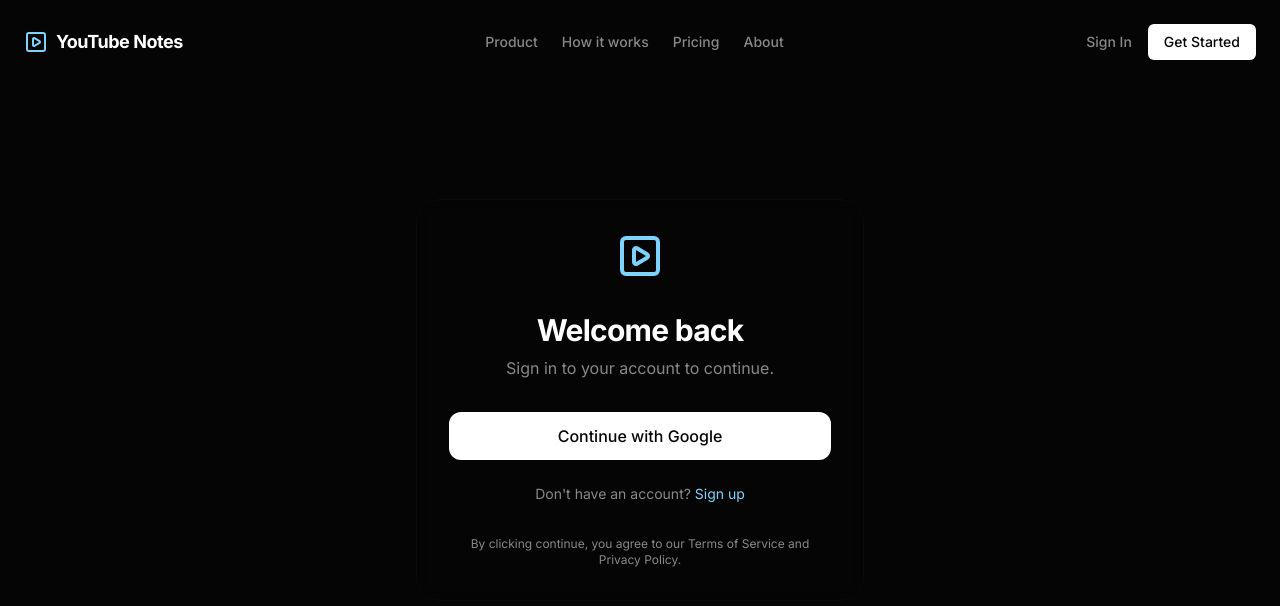
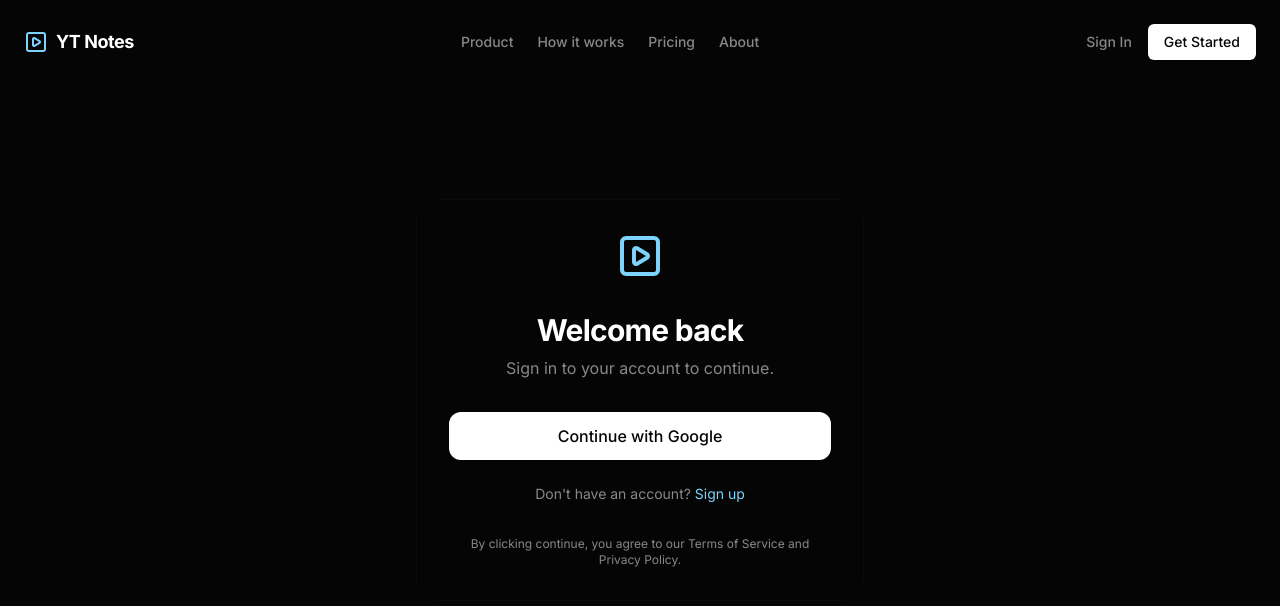
Before and after one commit to Ayan-Ansari-18/Youtube-Notes-App, a Next.js app: page /login in a window 1280 px wide. Shown: the top 606 px of the page. Built offline with nearby package versions, Linux system fonts and the light colour scheme; no server answers.

Commit message:
fix: Update UI branding to 'YT Notes' and add OAuth data disclaimer for Google Verification

```diff
--- a/components/layout/Footer.tsx
+++ b/components/layout/Footer.tsx
@@ -8,7 +8,7 @@
         <div className="flex flex-col md:flex-row justify-between items-start md:items-center gap-8">
           <div className="flex items-center gap-2">
             <PlaySquare className="h-5 w-5 text-accent" />
-            <span className="font-bold text-lg tracking-tight">YouTube Notes</span>
+            <span className="font-bold text-lg tracking-tight">YT Notes</span>
           </div>
 
           <div className="flex gap-8 text-sm text-muted">
@@ -20,8 +20,12 @@
           </div>
         </div>
 
-        <div className="mt-12 flex flex-col md:flex-row items-center justify-between gap-4 text-xs text-muted border-t border-border pt-8">
-          <p>© {new Date().getFullYear()} YouTube Notes. All rights reserved.</p>
+        <div className="mt-8 text-xs text-muted/70 text-left md:text-center max-w-3xl mx-auto border-t border-white/5 pt-8">
+          <strong>Data Privacy & Google Sign-In:</strong> YT Notes uses Google Sign-In to securely create your account and save your generated notes. We only request access to your basic profile information (Name and Email) to identify you and provide our core functionality. We do not have access to your Google Drive, YouTube history, or any other sensitive data.
+        </div>
+
+        <div className="mt-8 flex flex-col md:flex-row items-center justify-between gap-4 text-xs text-muted border-t border-border pt-8">
+          <p>© {new Date().getFullYear()} YT Notes. All rights reserved.</p>
           <div className="flex gap-4">
             <Link href="/privacy" className="hover:text-foreground transition-colors">Privacy Policy</Link>
             <Link href="/terms" className="hover:text-foreground transition-colors">Terms of Service</Link>
--- a/components/layout/Navigation.tsx
+++ b/components/layout/Navigation.tsx
@@ -27,7 +27,7 @@
       <div className="container mx-auto px-4 md:px-6 flex items-center justify-between">
         <Link href="/" className="flex items-center gap-2 group">
           <PlaySquare className="h-6 w-6 text-accent group-hover:scale-110 transition-transform" />
-          <span className="font-bold text-lg tracking-tight">YouTube Notes</span>
+          <span className="font-bold text-lg tracking-tight">YT Notes</span>
         </Link>
         <nav className="hidden md:flex items-center gap-6 text-sm font-medium text-muted">
           <Link href="/#product" className="hover:text-foreground transition-colors">Product</Link>
```
